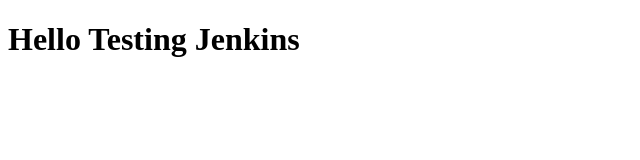
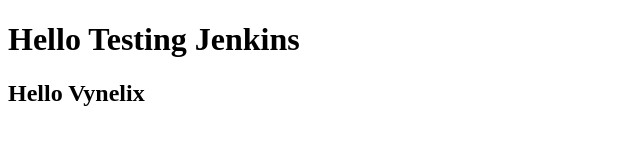
Before and after one commit to alaksandarjesus/Test-Jenkins-CICD, a plain HTML site: page index.html in a window 1280 px wide. Shown: the whole page, without its empty margins (0-640 px from the left). Drawn offline with Linux system fonts and the light colour scheme.

Commit message:
added:company

```diff
--- a/index.html
+++ b/index.html
@@ -7,5 +7,6 @@
 </head>
 <body>
     <h1>Hello Testing Jenkins</h1>
+    <h2>Hello Vynelix</h2>
 </body>
 </html>
```
